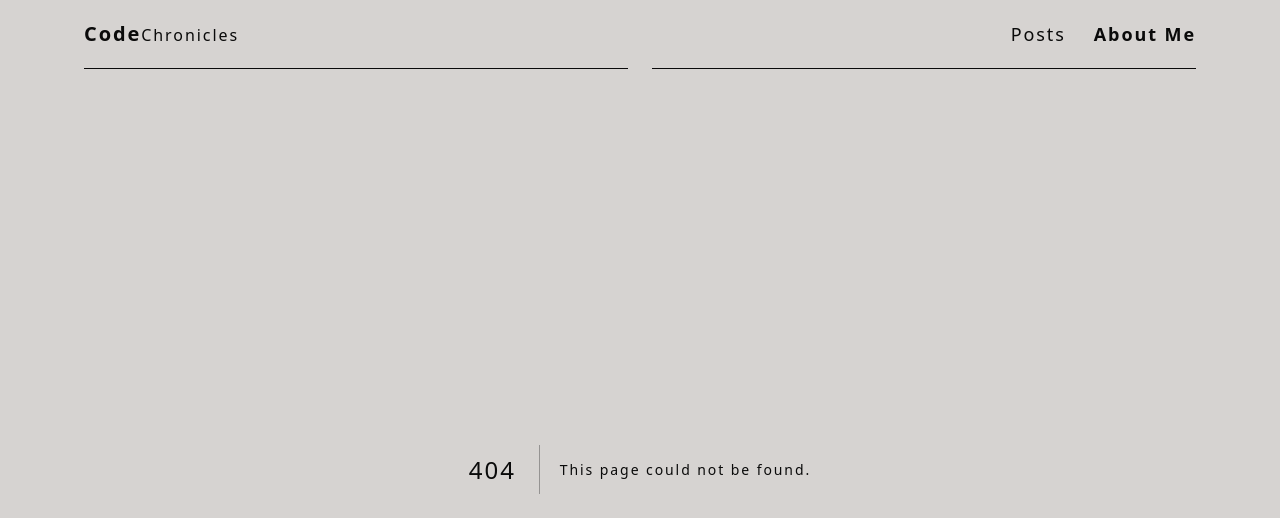
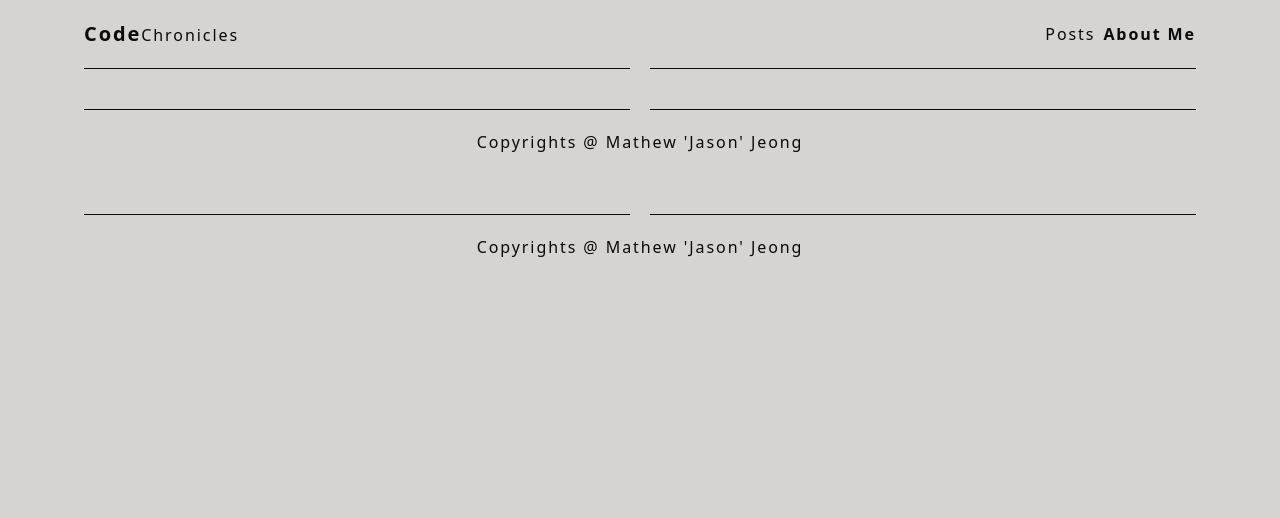
Before and after one commit to kimchieater/personal_blog_web, a Next.js app in the folder codechro/: page /components/footer in a window 1280 px wide. Before the commit this address had no page. Shown: the top 518 px of the page. Built offline with nearby package versions, Linux system fonts and the light colour scheme.

Commit message:
created footer

```diff
--- /dev/null
+++ b/codechro/src/app/components/footer/page.tsx
@@ -0,0 +1,16 @@
+
+
+const Footer = () =>{
+    return(
+        <div className="mt-10">
+        <div className="flex gap-5">
+            <div className="h-[1px] bg-neutral-950 flex-auto"></div>
+            <div className="h-[1px] bg-neutral-950 flex-auto"></div>
+        </div>
+
+        <h1 className="text-center p-5">Copyrights @ Mathew 'Jason' Jeong</h1>
+        </div>
+    )
+}
+
+export default Footer;
--- a/codechro/src/app/components/nav/page.tsx
+++ b/codechro/src/app/components/nav/page.tsx
@@ -6,12 +6,12 @@ const Nav = () => {
     <div className="">
     <div className="flex justify-between items-center leading-2 pb-5">
       <Link className="hover:tracking-[.6rem] transition-all duration-300" href="/"><span className="font-bold text-xl">Code</span><span className="font-light">Chronicles</span></Link>
-      <ul className="flex gap-7 text-lg">
+      <ul className="flex gap-2 text-md">
         <Link href="/posts">Posts</Link>
         <Link href="/aboutme" className="font-bold">About Me</Link>
       </ul>
     </div>
-    <div className="flex gap-6 animate-fadeIn">
+    <div className="flex gap-5 animate-fadeIn items-center">
         <div className="h-[1px] bg-neutral-950 flex-auto"></div>
         <div className="h-[1px] bg-neutral-950 flex-auto"></div>
       </div>
--- a/codechro/src/app/layout.tsx
+++ b/codechro/src/app/layout.tsx
@@ -1,6 +1,10 @@
 import type { Metadata } from "next";
 import "./globals.css";
 import Nav from "./components/nav/page";
+import Footer from "./components/footer/page";
+
+
+
 
 export const metadata: Metadata = {
   title: "Code Chronicles",
@@ -18,6 +22,7 @@ export default function RootLayout({
       <body className="bg-stone-300 min-h-screen text-neutral-950 p-5 mx-auto xs:max-w-[475px] sm:max-w-[640px] md:max-w-[768px] lg:max-w-[1024px] xl:max-w-[1280px] 2xl:max-w-[1536px] w-[90%]">
         <Nav></Nav>
         {children}
+        <Footer></Footer>
       </body>
     </html>
   );
--- a/codechro/src/app/posts/page.tsx
+++ b/codechro/src/app/posts/page.tsx
@@ -1,5 +1,6 @@
 import { client, sanityFetch, urlFor } from "@/sanity/client"
 import { SanityDocument } from "next-sanity";
+import Link from "next/link";
 
 
 
@@ -29,9 +30,15 @@ const Posts = async ()=>{
           const summary = a.text.slice(0,200);
 
           return(
-            <div className="border-solid border rounded-sm border-neutral-950 p-2" key={a._id}>
-            <h1>{a.title}</h1>
+            <div className="border-solid border rounded-sm border-neutral-950" key={a._id}>
+            <div className="border-b border-b-neutral-950">
+            <h1 className="p-2">{a.title}</h1>
+            </div>
+            <div className="flex justify-between p-2">
+
             <h3>{new Date(a.date).toLocaleDateString()}</h3>
+            <Link href={`/posts/${a.slug.current}`}>Read more</Link>
+            </div>
             <div className="h-[100px] w-full object-cover">
               {imageUrl && (
                   <img
@@ -41,7 +48,7 @@ const Posts = async ()=>{
                   />
                 )}
             </div>
-            <p>{summary}...</p>
+            <p className="p-2">{summary}...</p>
             </div>
           )
         })
```
